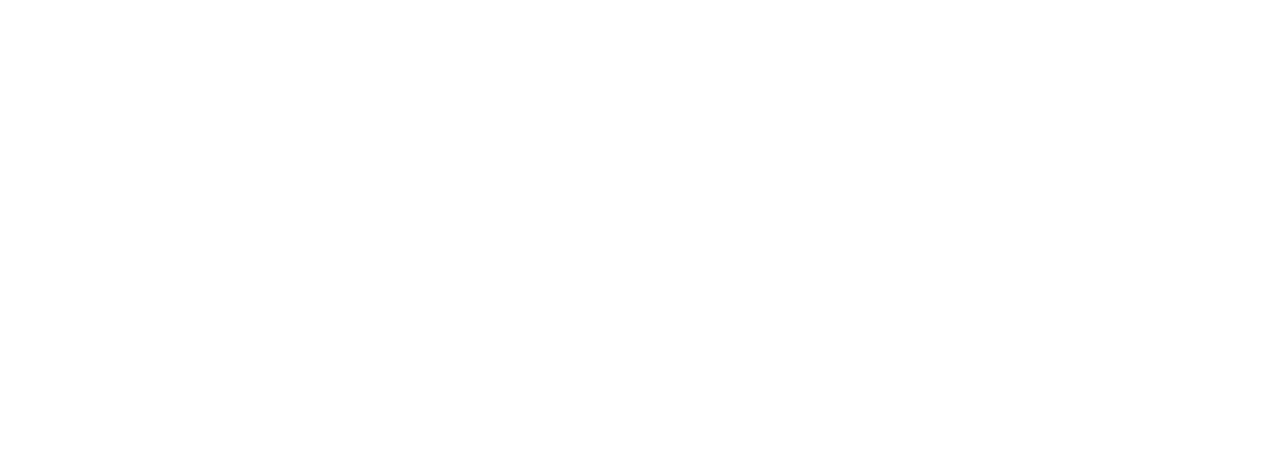
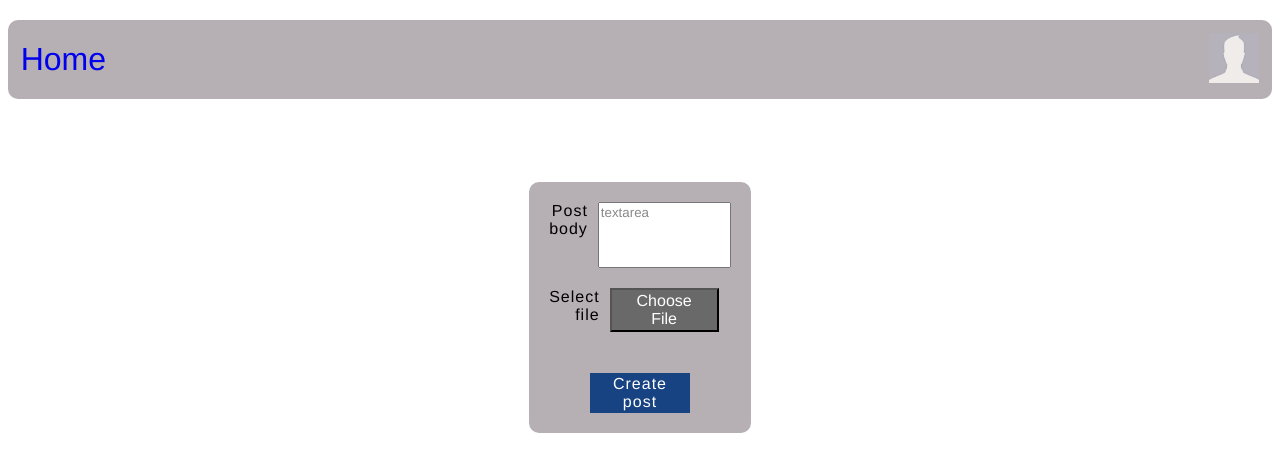
Before and after one commit to koitres/WAD-Homework, a plain HTML site: page addPost.html in a window 1280 px wide. Drawn offline with Linux system fonts and the light colour scheme.

Commit message:
addPost lk

```diff
--- a/addPost.html
+++ b/addPost.html
@@ -1,8 +1,36 @@
 <!DOCTYPE html>
-<html>
+<html xmlns="http://www.w3.org/1999/html">
    <head>
-      <title>HTML base Tag</title>
+      <meta charset="UTF-8">
+      <meta http-equiv="X-UA-Compatible" content="IE=edge">
+      <meta name="viewport" content="width=device-width, initial-scale=1.0">
+      <link rel="stylesheet" href="css/addPost.css">
+      <title>addPost</title>
    </head>
    <body>
+   <div class="header">
+      <div class="nav">
+         <a href="index.html">Home</a>
+      </div>
+      <div class="pic">
+         <img src="img/noprofilepic.jpg" width="50" height="50" alt="My picture">
+      </div>
+   </div>
+   <main>
+   <div class="addPost">
+      <div class="postBody">
+         <label for="postBody">Post <br> body</label>
+         <textarea id="postBody" name="postBody" rows="4" cols="15">textarea</textarea>
+      </div>
+      <div class="selectFile">
+         <label for="chooseFile"> Select <br> file</label>
+         <button class="button" id="chooseFile">Choose File</button>
+      </div>
+      <a class="button" id="createPost" href="index.html">Create post</a>
+
+   </div>
+
+   </main>
+
    </body>
 </html>
--- /dev/null
+++ b/css/addPost.css
@@ -0,0 +1,103 @@
+
+*{
+    font-family: Helvetica;
+    box-sizing: border-box;
+}
+
+.nav a{
+    text-decoration: none;
+}
+
+.nav a:visited{
+    color: black;
+}
+
+
+
+.nav {
+    display:flex;
+    align-items: center;
+    height: max-content;
+    font-size: 2em;
+}
+
+.header {
+    overflow: auto;
+    padding: 1%;
+    display: flex;
+    justify-content: space-between;
+    align-items: center;
+    background-color: #b6afb4;
+    border-radius: 10px;
+    width: 100%;
+    min-width: 250px;
+    margin-top: 20px;
+    margin-bottom: 20px;
+}
+
+.addPost {
+
+    margin-top: 5%;
+    box-sizing: content-box;
+    background-color: #b6afb4;
+    padding: 10px;
+    border-radius: 10px;
+    display: flex;
+    justify-content: center;
+    flex-direction: column;
+
+}
+
+.addPost div{
+    display: flex;
+    padding: 10px;
+    gap: 10px;
+}
+
+div > label{
+    text-align: right;
+}
+
+textarea{
+    color: rgba(0, 0, 0, 0.47);
+    resize: None;
+}
+
+.button{
+    background-color: dimgray;
+    border-radius: 0;
+    color: white;
+    text-align: center;
+    padding: 2px 10px;
+}
+#chooseFile{
+    width: 60%;
+    font-size: 16px;
+}
+
+#createPost{
+
+    display: flex;
+    justify-content: center;
+    margin: 15% 25% 5% 25% ;
+    box-sizing: content-box;
+    text-decoration: None;
+
+
+}
+
+a:hover{
+    background-color: #dbd7da !important;
+}
+
+main{
+    display: flex;
+    justify-content: center;
+
+}
+div + a{
+    background-color: rgb(24, 67, 130)!important; ;
+}
+.header ~ main{
+    letter-spacing: 1px;
+}
```
